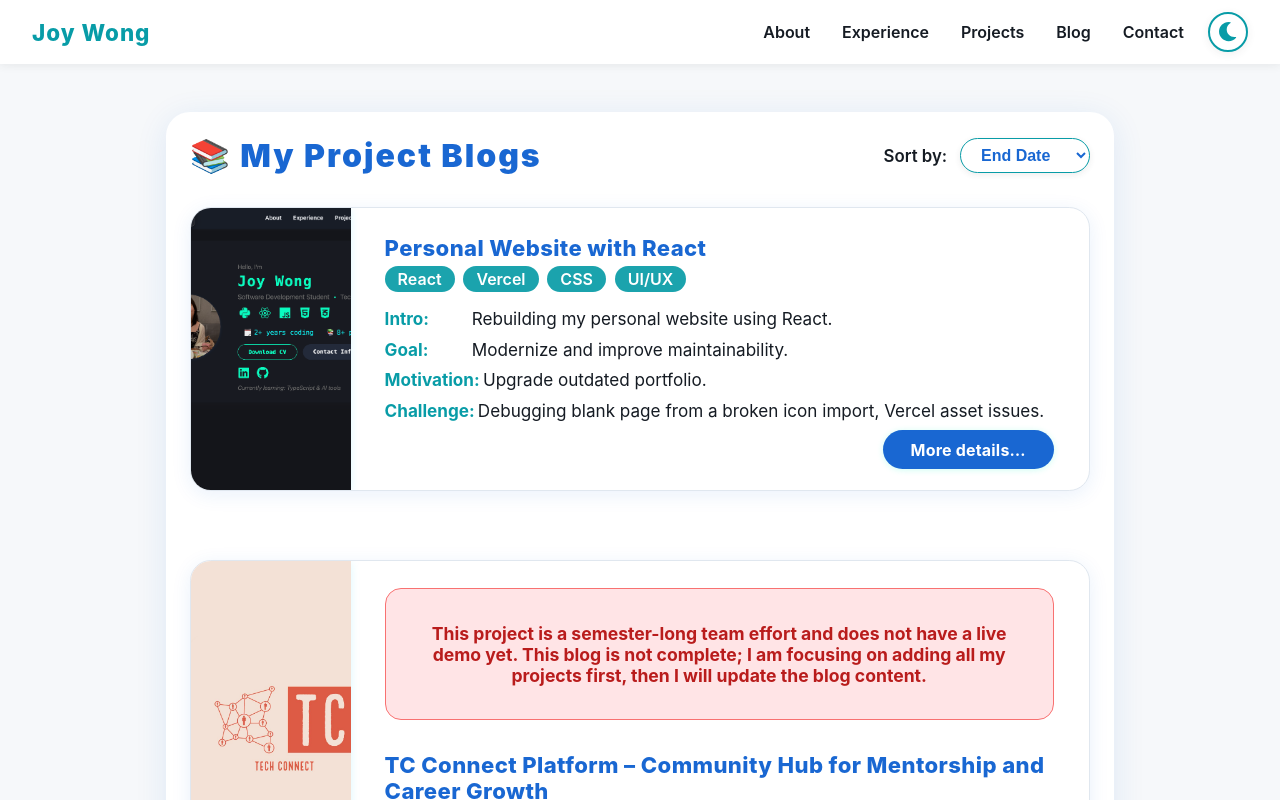
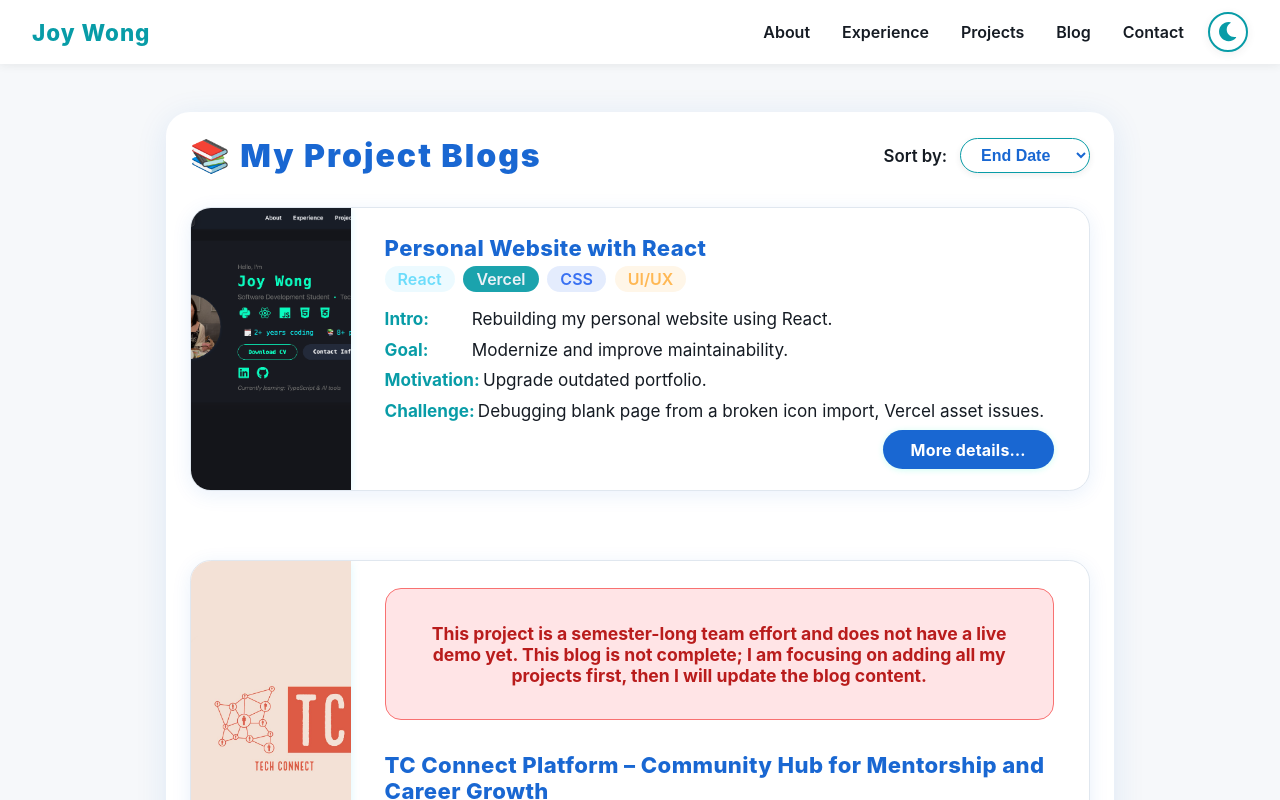
Before and after one commit to joywong1228/Personal_Website_With_React, a React (Vite) app in the folder my-website/: page /blog in a window 1280 px wide. Shown: the top 800 px of the page. Built offline with nearby package versions, Linux system fonts and the light colour scheme; no server answers.

Commit message:
bug fix:accidentally deleted the color scheme

```diff
--- a/my-website/src/components/reusable/BlogCard.tsx
+++ b/my-website/src/components/reusable/BlogCard.tsx
@@ -2,7 +2,21 @@ import React from "react";
 import { useNavigate } from "react-router-dom";
 
 const tagColor = (tag) => {
-  // ...same as before...
+  switch (tag.toLowerCase()) {
+    case "react":
+      return "#61dafb";
+    case "css":
+      return "#2965F1";
+    case "vercel":
+      return "#e9f0f7ff";
+    case "ui/ux":
+      return "#ffb347";
+    case "svg":
+      return "#ff6347";
+    // ... add more cases as needed
+    default:
+      return "#000000ff"; // fallback color
+  }
 };
 
 export default function BlogCard({
@@ -59,7 +73,7 @@ export default function BlogCard({
         <div className="blog-card-title">{title}</div>
 
         {/* Skills */}
-        <div className="blog-card-skills-row">
+        <div className="blog-card-skills-row ">
           {skills.map((tag) => (
             <span
               key={tag}
```
